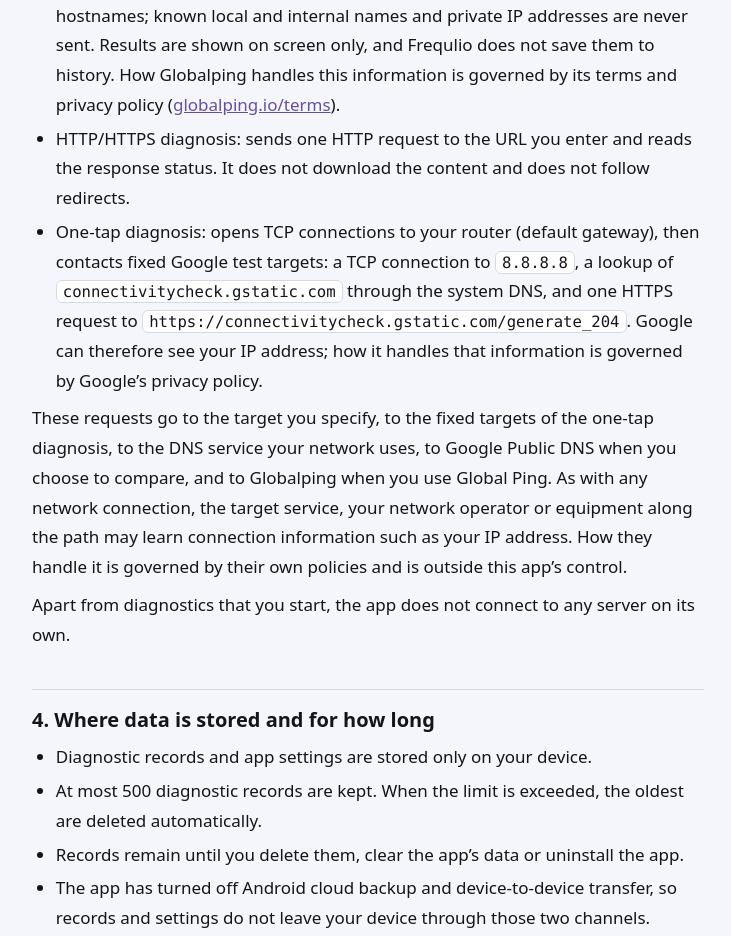
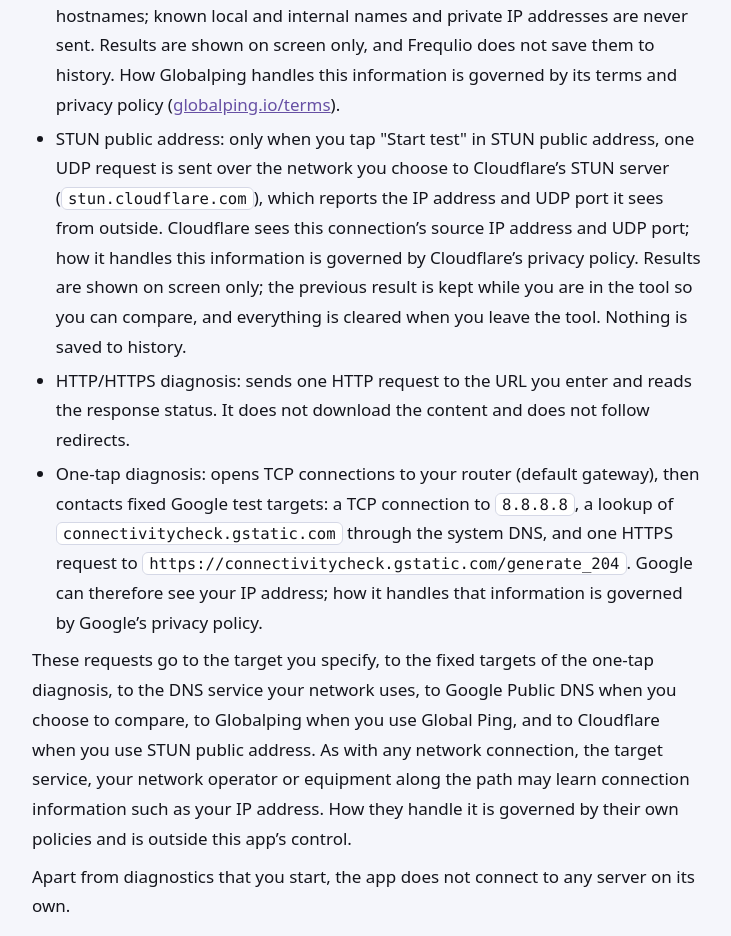
Before and after one commit to kanevanstudio/frequlio-privacy, a plain HTML site: page en.html in a window 1280 px wide. Shown: the part 3540-4476 px from the top of the page, without its empty margins (272-1003 px from the left). Drawn offline with Linux system fonts and the light colour scheme.

Commit message:
Describe optional STUN public address check via Cloudflare

```diff
--- a/en.html
+++ b/en.html
@@ -54,10 +54,11 @@ Developer: KaneVan Studio</p>
 <li>DNS lookup: asks, through the Android system, the DNS servers configured for your current network to resolve the domain you enter (on Android 10 or later, it can also look up record types such as MX and TXT, or look up the name for an IP address).</li>
 <li>Compare with Google Public DNS: only when you tap "Compare with Google Public DNS" below a DNS lookup result, the name and record type you just looked up are sent to Google Public DNS (dns.google) over DNS-over-HTTPS. Google receives them and can see your connection’s IP address. According to Google Public DNS’s privacy notice, temporary logs that include IP addresses normally enter deletion within 24 to 48 hours, may be kept longer to handle security or abuse issues, and sampled permanent logs with the IP address removed are also kept. The comparison is shown on screen only and is not saved to history. Known local and internal names (for example .local names or reverse lookups of private IP addresses) are never sent.</li>
 <li>Global Ping: only when you tap "Start test" in Global Ping, the target you enter (a domain or IP address) and the selected regions are sent to Globalping (<code>api.globalping.io</code>), whose probes in those regions send ICMP pings to the target; the test does not run from your device. Globalping can see your connection’s IP address and uses it to count the test quota. <strong>Under Globalping’s terms, test targets and results are public: anyone with the measurement ID can view them, Globalping may publish, index or analyze them, and copies made by others cannot be deleted.</strong> Do not enter internal or confidential hostnames; known local and internal names and private IP addresses are never sent. Results are shown on screen only, and Frequlio does not save them to history. How Globalping handles this information is governed by its terms and privacy policy (<a href="https://globalping.io/terms">globalping.io/terms</a>).</li>
+<li>STUN public address: only when you tap "Start test" in STUN public address, one UDP request is sent over the network you choose to Cloudflare’s STUN server (<code>stun.cloudflare.com</code>), which reports the IP address and UDP port it sees from outside. Cloudflare sees this connection’s source IP address and UDP port; how it handles this information is governed by Cloudflare’s privacy policy. Results are shown on screen only; the previous result is kept while you are in the tool so you can compare, and everything is cleared when you leave the tool. Nothing is saved to history.</li>
 <li>HTTP/HTTPS diagnosis: sends one HTTP request to the URL you enter and reads the response status. It does not download the content and does not follow redirects.</li>
 <li>One-tap diagnosis: opens TCP connections to your router (default gateway), then contacts fixed Google test targets: a TCP connection to <code>8.8.8.8</code>, a lookup of <code>connectivitycheck.gstatic.com</code> through the system DNS, and one HTTPS request to <code>https://connectivitycheck.gstatic.com/generate_204</code>. Google can therefore see your IP address; how it handles that information is governed by Google’s privacy policy.</li>
 </ul>
-<p>These requests go to the target you specify, to the fixed targets of the one-tap diagnosis, to the DNS service your network uses, to Google Public DNS when you choose to compare, and to Globalping when you use Global Ping. As with any network connection, the target service, your network operator or equipment along the path may learn connection information such as your IP address. How they handle it is governed by their own policies and is outside this app’s control.</p>
+<p>These requests go to the target you specify, to the fixed targets of the one-tap diagnosis, to the DNS service your network uses, to Google Public DNS when you choose to compare, to Globalping when you use Global Ping, and to Cloudflare when you use STUN public address. As with any network connection, the target service, your network operator or equipment along the path may learn connection information such as your IP address. How they handle it is governed by their own policies and is outside this app’s control.</p>
 <p>Apart from diagnostics that you start, the app does not connect to any server on its own.</p>
 
 <h2>4. Where data is stored and for how long</h2>
```
Also changed, not shown: index.html (+2 -1 lines).
